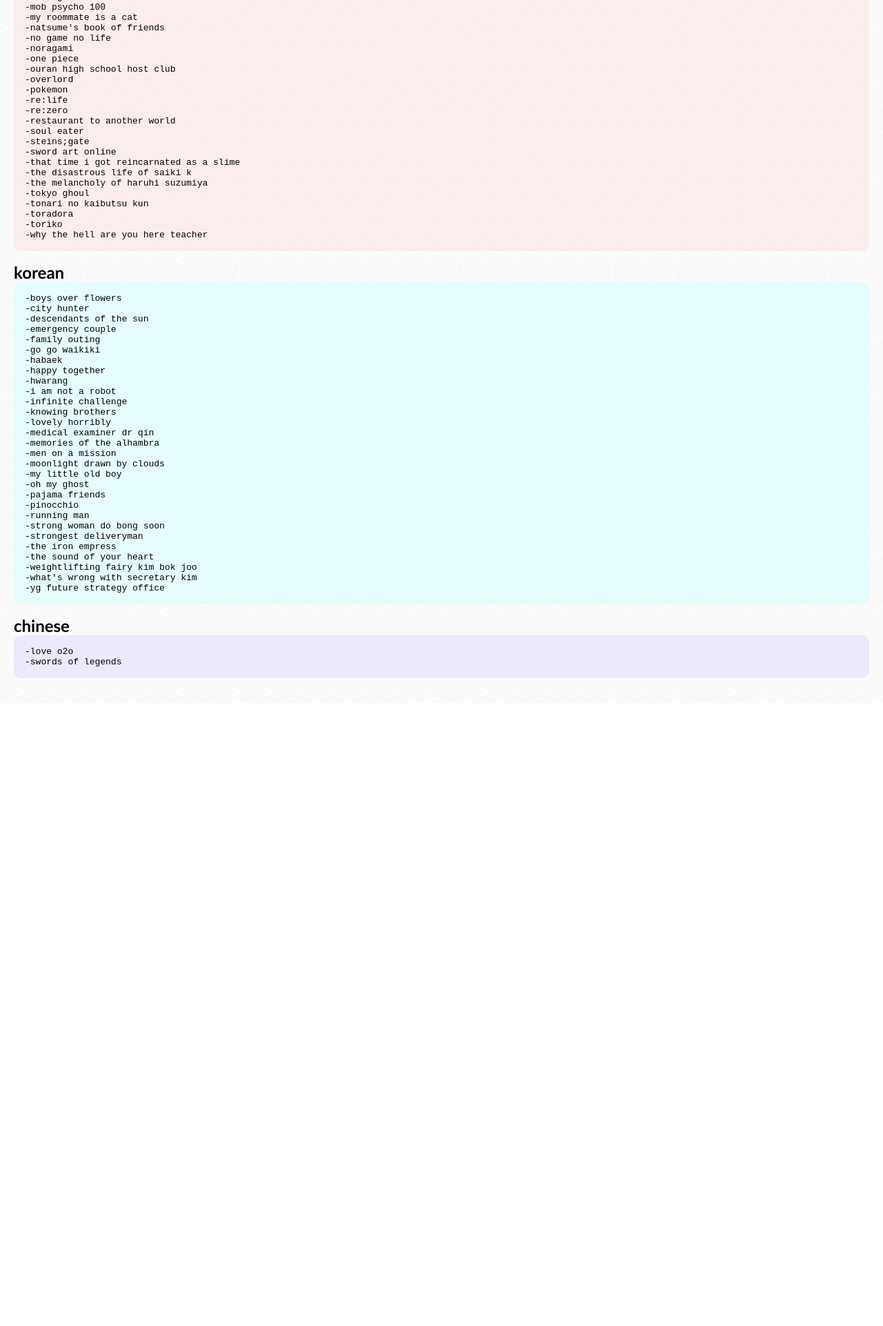
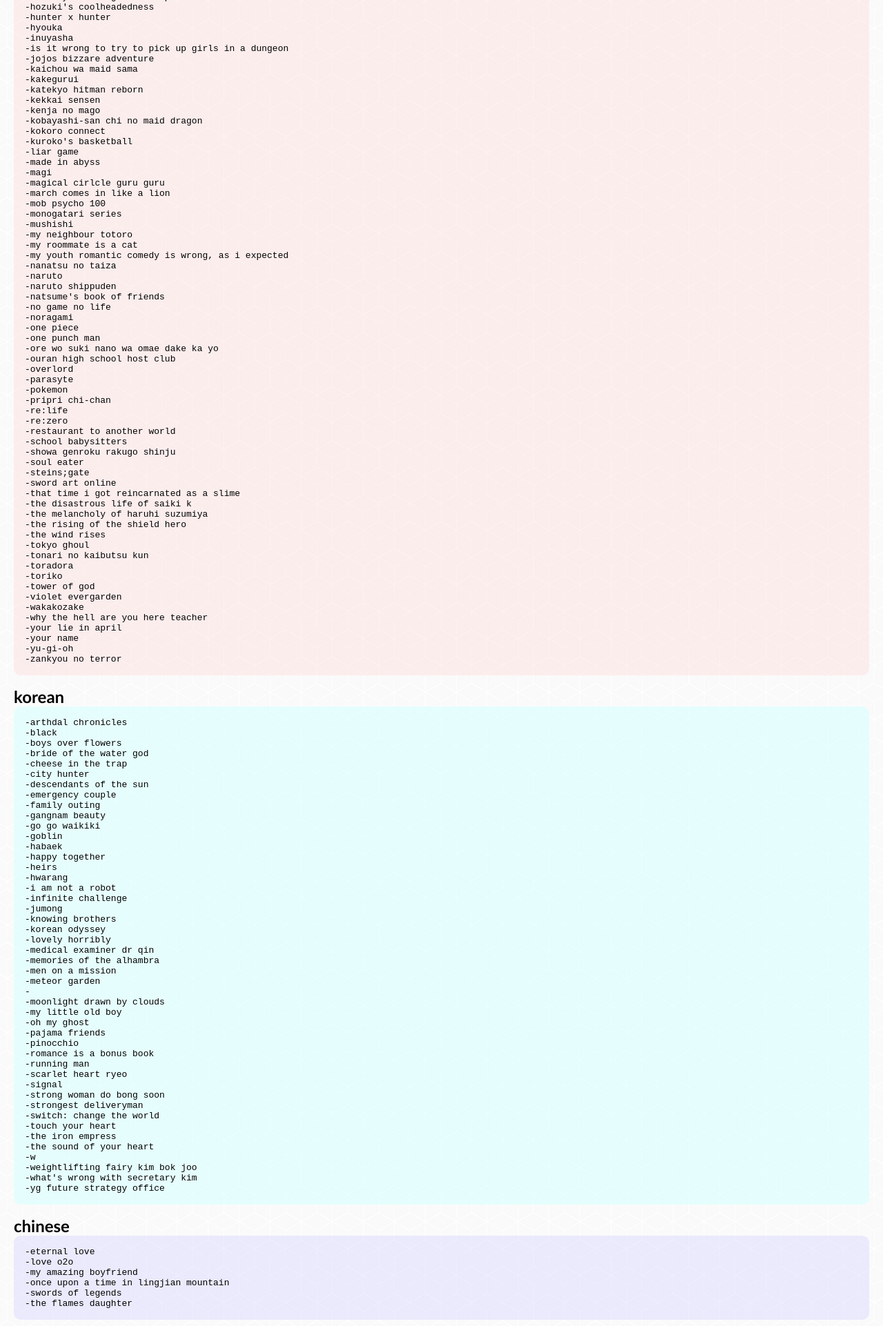
Before and after one commit to leonardodominik801/am.otaku.rip, a plain HTML site: page index.html in a window 1280 px wide. Shown: the part 875-2797 px from the top of the page at 69% size. Before the commit the page ends 1894 px from the top, so only its background shows below. Drawn offline with Linux system fonts and the light colour scheme.

Commit message:
Update index.html

```diff
--- a/index.html
+++ b/index.html
@@ -60,19 +60,25 @@
     <h2 id="anime">japanese</h2>
     <div class="anime">
     <ul>
+      <li>a silent voice</li>
+      <li>alderamin on the sky</li>
       <li>angel beats</li>
       <li>area no kishi</li>
       <li>assassination classroom</li>
-      <li>bakemonogatari</li>
+      <li>attack on titan</li>
       <li>bakumatsu</li>
       <li>beelzebub</li>
+      <li>berserk</li>
+      <li>beyblade</li>
       <li>black butler</li>
       <li>black clover</li>
       <li>bleach</li>
       <li>blue exorcist</li>
       <li>boku dake ga inai machi</li>
       <li>boku no hero academia</li>
-      <li>boruto/naruto</li>
+      <li>boruto</li>
+      <li>bungo stray dogs</li>
+      <li>captain tsubasa</li>
       <li>cells at work</li>
       <li>chihayafuru</li>
       <li>chuunibyou demo koi ga shitai</li>
@@ -80,18 +86,25 @@
       <li>danshi koukousei no nichijou</li>
       <li>death march to the parallel world rhapsody</li>
       <li>death note</li>
+      <li>death parade</li>
+      <li>demon slayer</li>
       <li>detective conan</li>
+      <li>digimon</li>
       <li>dimension high school</li>
       <li>dragon ball</li>
       <li>eureka seven</li>
       <li>fairy tail</li>
+      <li>fate/stay night</li>
+      <li>gangsta</li>
       <li>gintama</li>
+      <li>god of highschool</li>
       <li>great teacher onizuka</li>
       <li>guilty crown</li>
       <li>hataraku maou sama</li>
       <li>hi score girl</li>
       <li>hikaru no go</li>
       <li>history's strongest disciple kenichi</li>
+      <li>hozuki's coolheadedness</li>
       <li>hunter x hunter</li>
       <li>hyouka</li>
       <li>inuyasha</li>
@@ -100,64 +113,108 @@
       <li>kaichou wa maid sama</li>
       <li>kakegurui</li>
       <li>katekyo hitman reborn</li>
+      <li>kekkai sensen</li>
       <li>kenja no mago</li>
       <li>kobayashi-san chi no maid dragon</li>
       <li>kokoro connect</li>
+      <li>kuroko's basketball</li>
       <li>liar game</li>
+      <li>made in abyss</li>
+      <li>magi</li>
+      <li>magical cirlcle guru guru</li>
+      <li>march comes in like a lion</li>
       <li>mob psycho 100</li>
+      <li>monogatari series</li>
+      <li>mushishi</li>
+      <li>my neighbour totoro</li>
       <li>my roommate is a cat</li>
+      <li>my youth romantic comedy is wrong, as i expected</li>
+      <li>nanatsu no taiza</li>
+      <li>naruto</li>
+      <li>naruto shippuden</li>
       <li>natsume's book of friends</li>
       <li>no game no life</li>
       <li>noragami</li>
       <li>one piece</li>
+      <li>one punch man</li>
+      <li>ore wo suki nano wa omae dake ka yo</li>
       <li>ouran high school host club</li>
       <li>overlord</li>
+      <li>parasyte</li>
       <li>pokemon</li>
+      <li>pripri chi-chan</li>
       <li>re:life</li>
       <li>re:zero</li>
       <li>restaurant to another world</li>
+      <li>school babysitters</li>
+      <li>showa genroku rakugo shinju</li>
       <li>soul eater</li>
       <li>steins;gate</li>
       <li>sword art online</li>
       <li>that time i got reincarnated as a slime</li>
       <li>the disastrous life of saiki k</li>
       <li>the melancholy of haruhi suzumiya</li>
+      <li>the rising of the shield hero</li>
+      <li>the wind rises</li>
       <li>tokyo ghoul</li>
       <li>tonari no kaibutsu kun</li>
       <li>toradora</li>
       <li>toriko</li>
+      <li>tower of god</li>
+      <li>violet evergarden</li>
+      <li>wakakozake</li>
       <li>why the hell are you here teacher</li>
+      <li>your lie in april</li>
+      <li>your name</li>
+      <li>yu-gi-oh</li>
+      <li>zankyou no terror</li>
     </ul>
     </div>
     <h2 id="kdrama">korean</h2>
     <div class="kdrama">
       <ul>
+        <li>arthdal chronicles</li>
+        <li>black</li>
         <li>boys over flowers</li>
+        <li>bride of the water god</li>
+        <li>cheese in the trap</li>
         <li>city hunter</li>
         <li>descendants of the sun</li>
         <li>emergency couple</li>
         <li>family outing</li>
+        <li>gangnam beauty</li>
         <li>go go waikiki</li>
+        <li>goblin</li>
         <li>habaek</li>
         <li>happy together</li>
+        <li>heirs</li>
         <li>hwarang</li>
         <li>i am not a robot</li>
         <li>infinite challenge</li>
+        <li>jumong</li>
         <li>knowing brothers</li>
+        <li>korean odyssey</li>
         <li>lovely horribly</li>
         <li>medical examiner dr qin</li>
         <li>memories of the alhambra</li>
         <li>men on a mission</li>
+        <li>meteor garden<li>
         <li>moonlight drawn by clouds</li>
         <li>my little old boy</li>
         <li>oh my ghost</li>
         <li>pajama friends</li>
         <li>pinocchio</li>
+        <li>romance is a bonus book</li>
         <li>running man</li>
+        <li>scarlet heart ryeo</li>
+        <li>signal</li>
         <li>strong woman do bong soon</li>
         <li>strongest deliveryman</li>
+        <li>switch: change the world</li>
+        <li>touch your heart</li>
         <li>the iron empress</li>
         <li>the sound of your heart</li>
+        <li>w</li>
         <li>weightlifting fairy kim bok joo</li>
         <li>what's wrong with secretary kim</li>
         <li>yg future strategy office</li>
@@ -166,8 +223,12 @@
     <h2 id="chinese-tvshows">chinese</h2>
     <div class="chinese-tvshows">
       <ul>
+        <li>eternal love</li>
         <li>love o2o</li>
+        <li>my amazing boyfriend</li>
+        <li>once upon a time in lingjian mountain</li>
         <li>swords of legends</li>
+        <li>the flames daughter</li>
       </ul>
     </div>
   </div>
```
